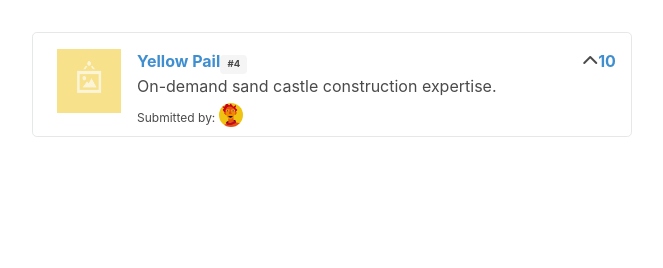
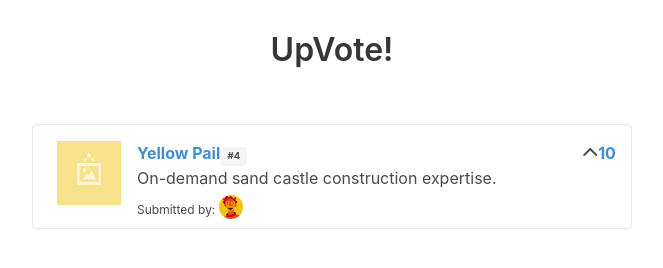
Before and after one commit to leykun-gizaw/UpVote, a website built with Vite: page index.html in a window 1280 px wide. Shown: the whole page, without its empty margins (308-971 px from the left). Built offline with nearby package versions, Linux system fonts and the light colour scheme.

Commit message:
Add a title

```diff
--- a/index.html
+++ b/index.html
@@ -12,6 +12,7 @@
 
 <body>
   <div id="app">
+    <h2 class="title has-text-centered dividing-header">UpVote!</h2>
     <div class="section">
       <article class="media">
         <figure class="media-left">
```
